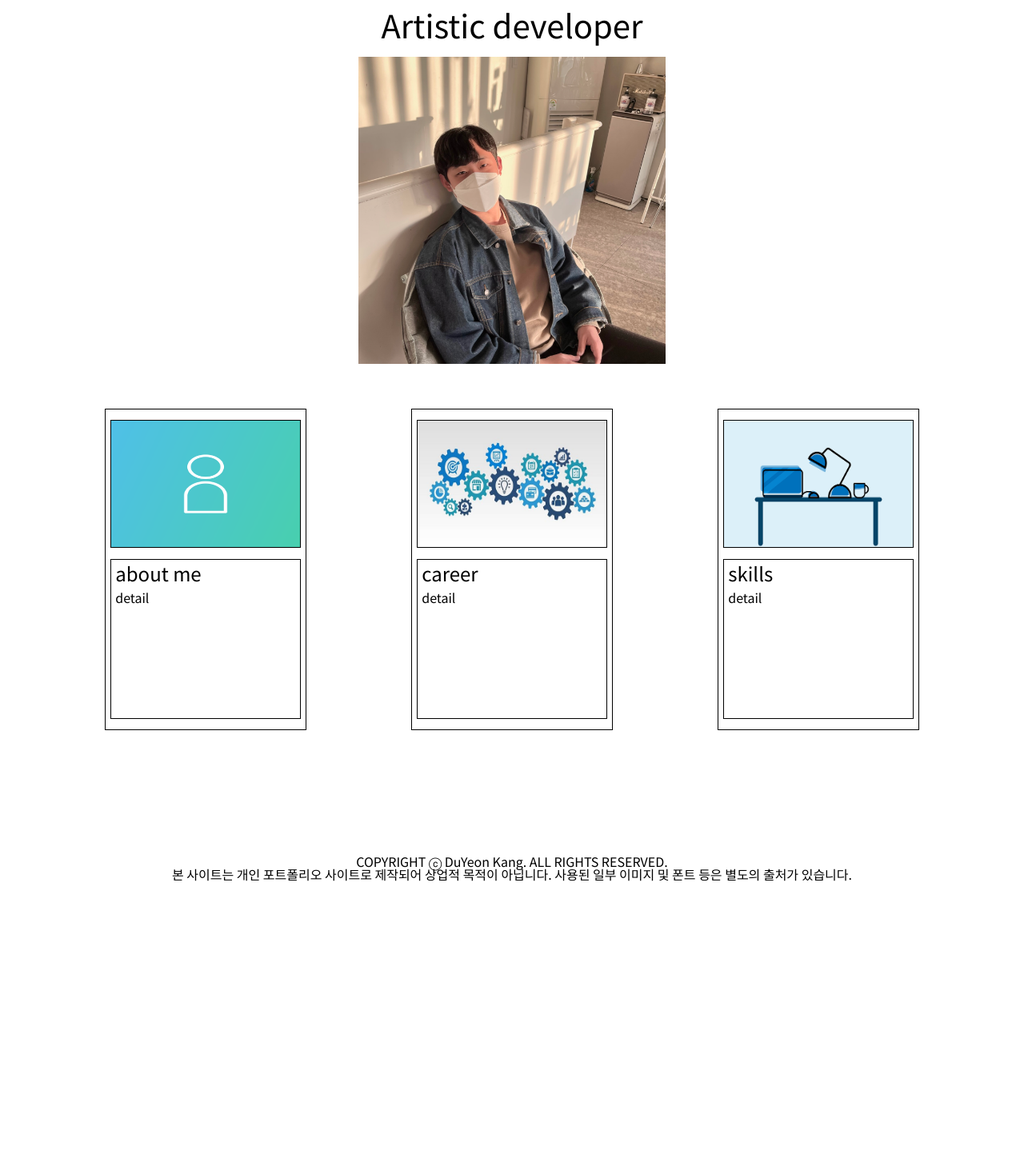
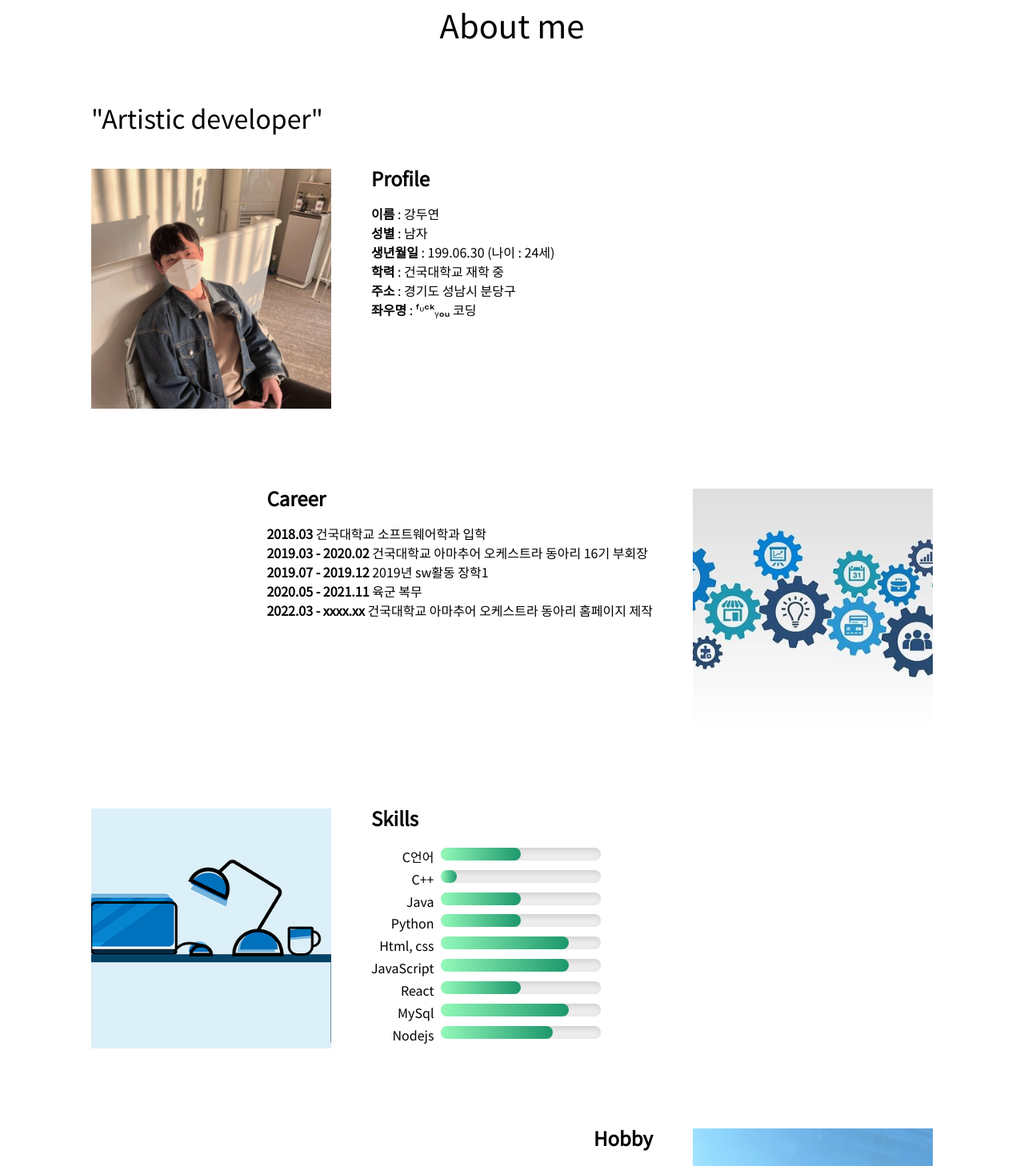
Before and after one commit to rkddusen/duyeon, a React (Create React App) app: page /about in a window 1280 px wide. Shown: the part 139-1597 px from the top of the page at 80% size. Before the commit the page ends 1250 px from the top, so only its background shows below. Built offline with nearby package versions, Linux system fonts and the light colour scheme.

Commit message:
edit about page style

```diff
--- a/src/component/About.js
+++ b/src/component/About.js
@@ -3,16 +3,18 @@ import Nav from './Nav';
 import Footer from './Footer';
 import '../css/About.css';
 import profile from "../images/profile.png";
-import aboutme from "../images/aboutme.png";
 import career from "../images/career.jpg";
+import hobby from "../images/hobby.jpg";
 import skills from "../images/skills.png";
 function About(props) {
     return (
         <div className="about_section">
             <Nav />
-            <div className='about_screen about_screen_one'>
+            <div className='about_area'>
                 {/* <p className='about_profile_text'>Artistic Developer</p> */}
-                <p className='about_profile_text'>
+                <p>About me</p>
+                <div className='about_title'>
+                    <span>"</span>
                     <span className='text1'>Ar</span>
                     <span className='text2'>ti</span>
                     <span className='text3'>st</span>
@@ -22,11 +24,72 @@ function About(props) {
                     <span className='text6'>ve</span>
                     <span className='text7'>lo</span>
                     <span className='text8'>per</span>
-                </p>
-                <img src={profile} alt='profile' className='about_profile_img' />
-            </div>
-            <div className='about_screen about_screen_two'>
-                <div className='about_profile_explain about_aboutme'>
+                    <span>"</span>
+                </div>
+                <div className='about_contents'>
+                    <div className='profile'>
+                        <img src={profile} alt='profile' className='detail_img' />
+                        <div className='detail'>
+                            <p className='detail_title'>
+                                Profile
+                            </p>
+                            <p className='detail_text'>
+                                <b>이름</b> : 강두연<br />
+                                <b>성별</b> : 남자<br />
+                                <b>생년월일</b> : 199.06.30 (나이 : 24세)<br />
+                                <b>학력</b> : 건국대학교 재학 중<br />
+                                <b>주소</b> : 경기도 성남시 분당구<br />
+                                <b>좌우명</b> : ᶠᶸᶜᵏᵧₒᵤ 코딩
+                            </p>
+                        </div>
+                    </div>
+                    <div className='career'>
+                        <div className='detail'>
+                            <p className='detail_title'>Career</p>
+                            <p className='detail_text'>
+                                <b>2018.03</b> 건국대학교 소프트웨어학과 입학<br />
+                                <b>2019.03 - 2020.02</b> 건국대학교 아마추어 오케스트라 동아리 16기 부회장<br />
+                                <b>2019.07 - 2019.12</b> 2019년 sw활동 장학1<br />
+                                <b>2020.05 - 2021.11</b> 육군 복무<br />
+                                <b>2022.03 - xxxx.xx</b> 건국대학교 아마추어 오케스트라 동아리 홈페이지 제작<br />
+                            </p>
+                        </div>
+                        <img src={career} alt='profile' className='detail_img' />
+                    </div>
+
+                    <div className='skills'>
+                        <img src={skills} alt='profile' className='detail_img' />
+                        <div className='detail'>
+                            <p className='detail_title'>Skills</p>
+                            <p className='detail_text detail_right'>
+                                C언어 <progress value="50" max="100"></progress><br />
+                                C++ <progress value="10" max="100"></progress><br />
+                                Java <progress value="50" max="100"></progress><br />
+                                Python <progress value="50" max="100"></progress><br />
+                                Html, css <progress value="80" max="100"></progress><br />
+                                JavaScript <progress value="80" max="100"></progress><br />
+                                React <progress value="50" max="100"></progress><br />
+                                MySql <progress value="80" max="100"></progress><br />
+                                Nodejs <progress value="70" max="100"></progress><br />
+                            </p>
+                        </div>
+
+                    </div>
+                    <div className='hobby'>
+
+                        <div className='detail'>
+                            <p className='detail_title'>Hobby</p>
+                            <p className='detail_text'>
+                                먹고<br />
+                                눕고<br />
+                                자고<br />
+                                노는 거<br />
+                            </p>
+                        </div>
+                        <img src={hobby} alt='profile' className='detail_img' />
+                    </div>
+                </div>
+                {/* <div className='about_profile_explain about_aboutme'>
                     <div className='about_explain_img'><img src={aboutme} alt='img' /></div>
                     <div className='about_explain_detail'>
                         <strong>about me</strong>
@@ -46,7 +109,7 @@ function About(props) {
                         <strong>skills</strong>
                         <p>detail</p>
                     </div>
-                </div>
+                </div> */}
             </div>
             <Footer />
         </div>
--- a/src/css/About.css
+++ b/src/css/About.css
@@ -2,64 +2,115 @@
     min-height: 1024px;
     overflow: auto;
 }
+.about_area{
+    margin-top: 150px;
+    height: 100%;
 
-.about_slide button {
-    display: none;
+}
+.about_area > p{
+    text-align: center;
+    font-size: 2.5rem;
+    margin-bottom: 80px;
 }
 
-.about_screen_one {
-    font-size: 2.5rem;
-    margin-top: 150px;
-    text-align: center;
-    height: 500px;
+.about_title{
+    height: 80px;
+    padding-left: 50px;
+    margin-left: 5%;
+}
+.about_title span{
+    font-size: 2rem;
+}
+.text1:hover{
+    color: #ffafaf;
+}
+.text2:hover{
+    color: #ffe0af;
+}
+.text3:hover{
+    color: #f7ffaf;
+}
+.text4:hover{
+    color: #b8ffaf;
+}
+.text5:hover{
+    color: #aff2ff;
+}
+.text6:hover{
+    color: #afc6ff;
+}
+.text7:hover{
+    color: #d7afff;
+}
+.text8:hover{
+    color: #ffaffb;
 }
 
-.about_profile_text{
-    margin: 20px;
+.about_contents{
+    width: 90%;
+    margin: 0 5%;
+    min-height: 1600px;
 }
-.about_screen_one .about_profile_img{
-    width: 30%;
+.about_contents > div{
+    height: 300px;
+    width: 100%;
+    margin-bottom: 100px;
+    display: flex;
+}
+.profile, .skills{
+    justify-content: left;
+}
+.career, .hobby{
+    justify-content: right;
+}
+.detail_img{
+    min-width: 300px;
+    min-height: 300px;
+    max-width: 300px;
+    max-height: 300px;
+    margin: 0 50px;
+    object-fit: cover;
+}
+.profile .detail_img, .skills .detail_img{
+    margin-right: 0px;
+}
+.career .detail_img, .hobby .detail_img{
+    margin-left: 0px;
+}
+.detail{
+    margin: 0 50px;
+}
+.detail_title{
+    font-size: 1.5rem;
+    font-weight: bold;
+}
+.detail_text{
+    font-size: 1rem;
+    margin-top: 20px;
+    line-height: 150%;
+}
+.detail_text b{
+    font-weight: bold;
 }
 
-
-.about_screen_two {
-    display: flex;
-    justify-content: space-evenly;
-    height: 600px;
+.detail_right{
+    text-align: end;
 }
 
-.about_profile_explain{
-    width: 250px;
-    height: 400px;
-    border: 1px solid black;
-    display: flex;
-    flex-direction: column;
-    justify-content: space-evenly;
-    align-items: center;
+progress {
+    appearance: none;
+    width: 200px;
+    margin: 5px;
 }
+progress::-webkit-progress-bar {
+    background:#f0f0f0;
+    border-radius:10px;
+    box-shadow: inset 3px 3px 10px #ccc;
+}
+progress::-webkit-progress-value {
+    border-radius:10px;
+    background: #1D976C;
+    background: -webkit-linear-gradient(to right, #93F9B9, #1D976C);
+    background: linear-gradient(to right, #93F9B9, #1D976C);
 
-.about_explain_img{
-    box-sizing: border-box;
-    width: 95%;
-    height: 40%;
-    border: 1px solid black;
-    overflow: hidden;
 }
-.about_explain_img img{
-    width: 100%;
-    height: 100%;
-}
-.about_explain_detail{
-    box-sizing: border-box;
-    width: 95%;
-    height: 50%;
-    border: 1px solid black;
-    padding: 2%;
-}
-.about_explain_detail strong{
-    font-size: 1.5rem;
-}
-.about_explain_detail p{
-    margin-top: 10px;
-    font-size: 1rem;
-}
--- a/src/css/Main.css
+++ b/src/css/Main.css
@@ -34,28 +34,3 @@
 .main_screen_four {
     background: linear-gradient(#4EFF4A, #38B636);
 }
-
-.text1:hover{
-    color: #ffafaf;
-}
-.text2:hover{
-    color: #ffe0af;
-}
-.text3:hover{
-    color: #f7ffaf;
-}
-.text4:hover{
-    color: #b8ffaf;
-}
-.text5:hover{
-    color: #aff2ff;
-}
-.text6:hover{
-    color: #afc6ff;
-}
-.text7:hover{
-    color: #d7afff;
-}
-.text8:hover{
-    color: #ffaffb;
-}
```
Also changed, not shown: src/images/hobby.jpg (added).
